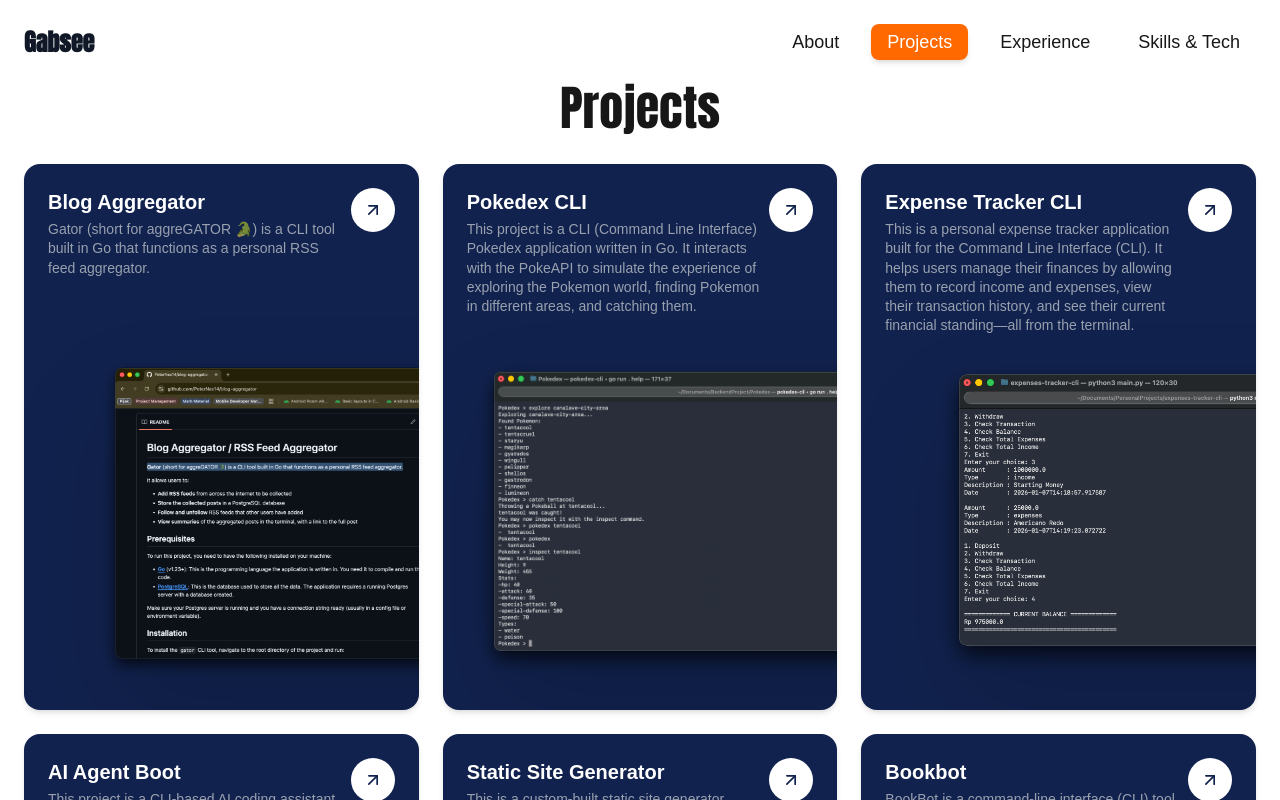
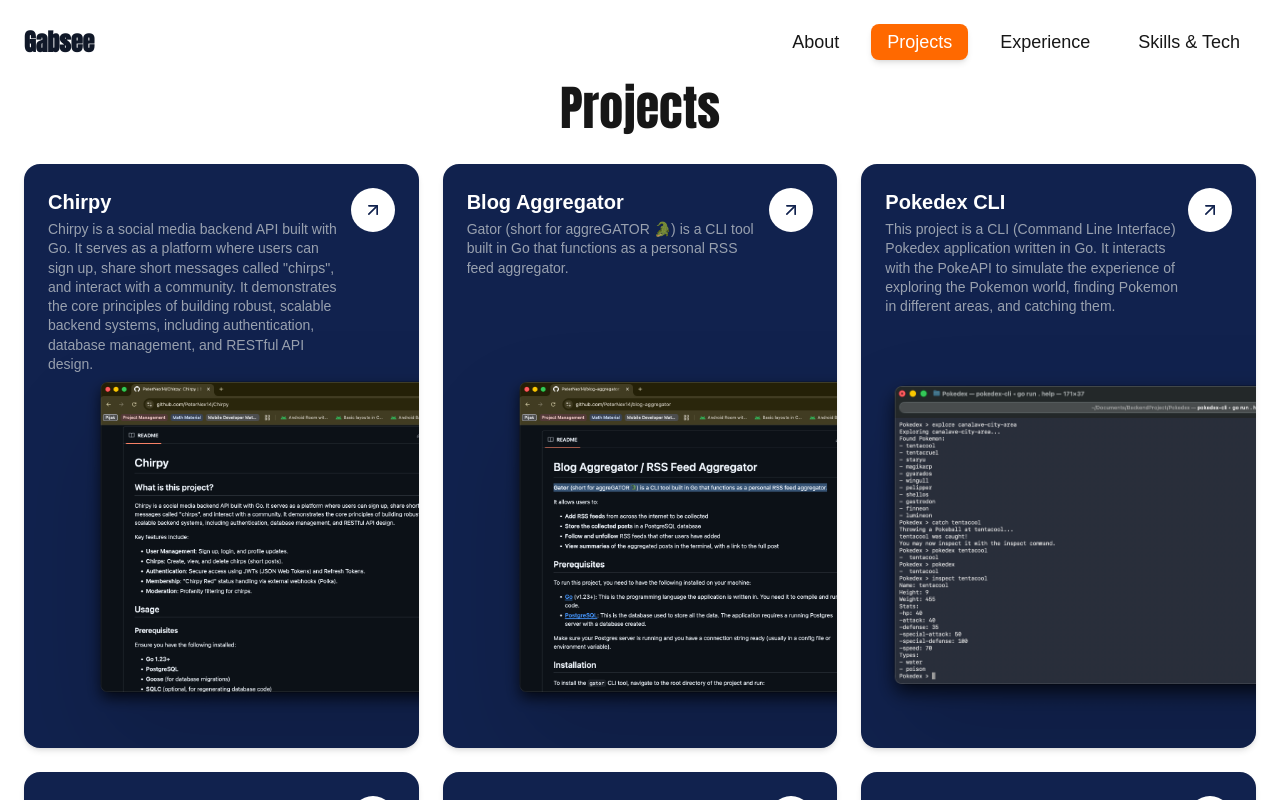
Before and after one commit to PeterNex14/portfolio, a Next.js app: page /projects in a window 1280 px wide. Shown: the top 800 px of the page. Built offline with nearby package versions, Linux system fonts and the light colour scheme.

Commit message:
fix: add chirpy project

```diff
--- a/app/projects/page.tsx
+++ b/app/projects/page.tsx
@@ -8,6 +8,38 @@ export default function ProjectPage() {
             <p className="font-sans text-3xl sm:text-5xl mb-8 text-center">Projects</p>
 
             <div className="grid grid-cols-1 sm:grid-cols-2 lg:grid-cols-3 gap-6">
+                {/* Card 1 */}
+                <div className="relative flex flex-col justify-between rounded-2xl overflow-hidden bg-[#11224E] pt-6 px-4 sm:px-6 shadow-md hover:shadow-xl transition-all duration-500">
+                    <div className="flex flex-row gap-2">
+                        <div className="w-full">
+                            <p className="text-lg sm:text-xl font-bold text-white">
+                                Chirpy
+                            </p>
+                            <p className="text-xs sm:text-sm text-gray-400 mt-1 leading-snug">
+                                Chirpy is a social media backend API built with Go. It serves as a platform where users can sign up, share short messages called "chirps", and interact with a community. It demonstrates the core principles of building robust, scalable backend systems, including authentication, database management, and RESTful API design.
+                            </p>
+                        </div>
+                        <div>
+                            <Link href="https://github.com/PeterNex14/Chirpy.git">
+                                <div className="p-2 sm:p-3 bg-white rounded-full">
+                                    <FiArrowUpRight className="text-[#11224E] w-4 h-4 sm:w-5 sm:h-5" />
+                                </div>
+                            </Link>
+                        </div>
+                    </div>
+
+                    <div className="w-full h-[220px] sm:h-[350px] mt-6 overflow-hidden">
+                        <div className="absolute bottom-[20%] right-[-30%] w-full h-[30%] scale-200">
+                            <Image
+                                src="/chirpy.png"
+                                alt="Chirpy"
+                                fill
+                                className="object-contain drop-shadow-2xl rounded-xl"
+                            />
+                        </div>
+                    </div>
+                </div>
+
                 {/* Card 1 */}
                 <div className="relative flex flex-col justify-between rounded-2xl overflow-hidden bg-[#11224E] pt-6 px-4 sm:px-6 shadow-md hover:shadow-xl transition-all duration-500">
                     <div className="flex flex-row gap-2">
```
Also changed, not shown: public/chirpy.png (added).
